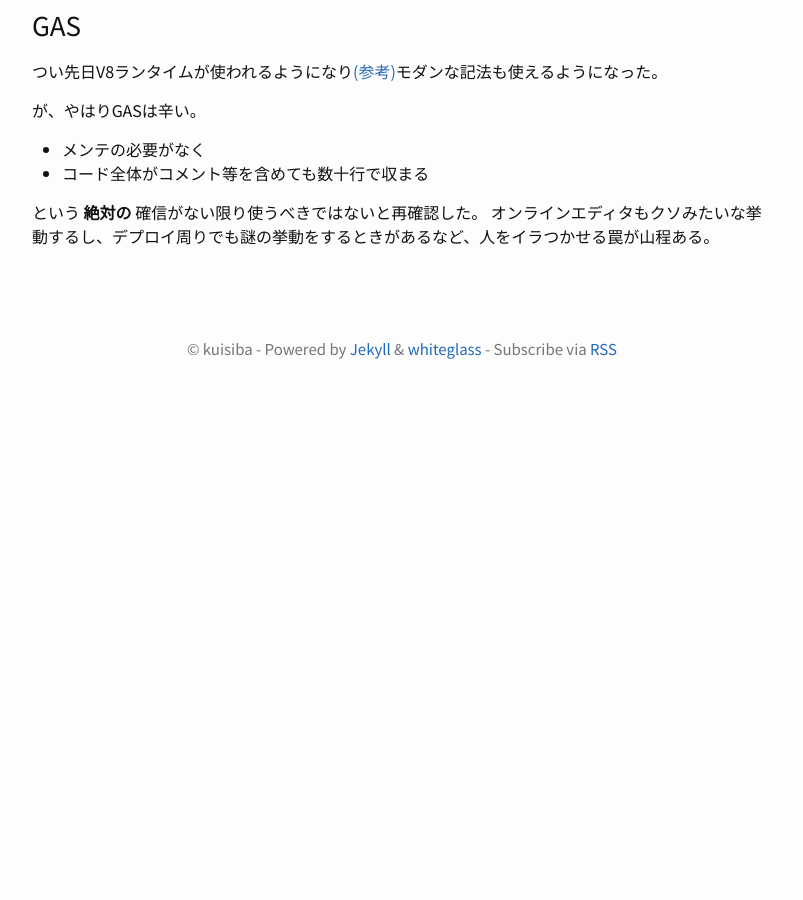
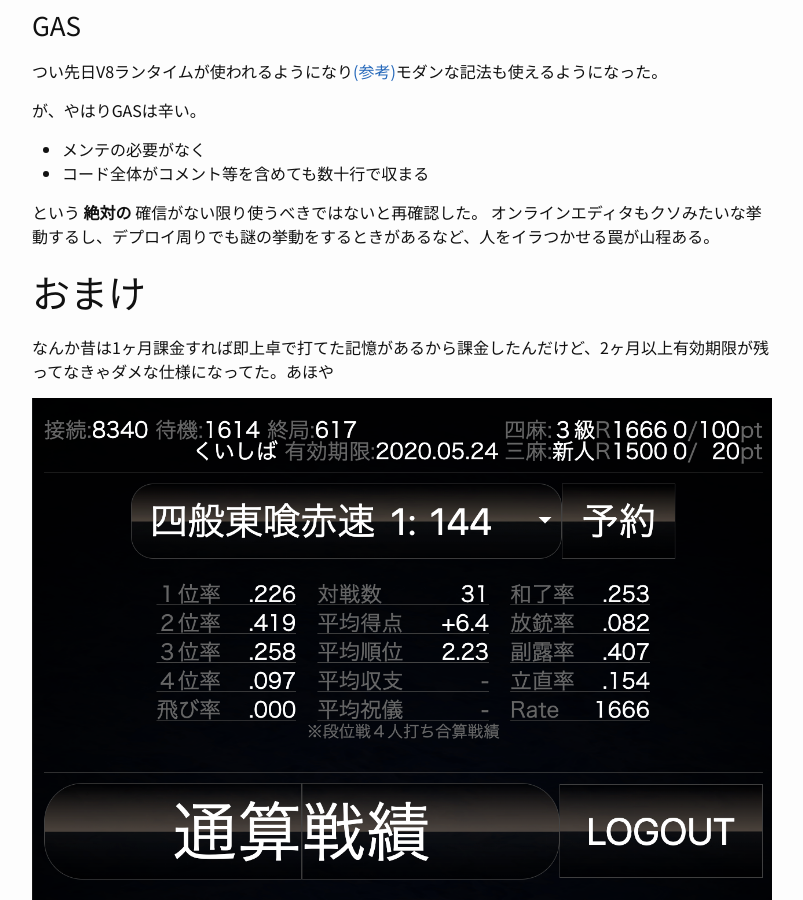
Before and after one commit to kuisiba/kuisiba.github.io, a Jekyll site: the page built from _posts/2020-05-06-14-41-wdkc-chan-bot.md, in a window 1280 px wide and 900 px high, scrolled down 2695 px. Shown: the whole window, without its empty margins (238-1041 px from the left). Built offline with Jekyll 4.4.1, drawn with Linux system fonts in a browser that asks for light colours; before the commit the page ends 3100 px from its top, so only the background shows below that.

Commit message:
add tenhoi

```diff
--- a/_posts/2020-05-06-14-41-wdkc-chan-bot.md
+++ b/_posts/2020-05-06-14-41-wdkc-chan-bot.md
@@ -82,3 +82,8 @@ SlackのアプリとかAPIとかのページでぽちぽち設定して、トー
 
 という **絶対の** 確信がない限り使うべきではないと再確認した。
 オンラインエディタもクソみたいな挙動するし、デプロイ周りでも謎の挙動をするときがあるなど、人をイラつかせる罠が山程ある。
+
+# おまけ
+なんか昔は1ヶ月課金すれば即上卓で打てた記憶があるから課金したんだけど、2ヶ月以上有効期限が残ってなきゃダメな仕様になってた。あほや
+
+![てんほい3きゅう](/assets/tenhoi-3kyu.png)
```
Also changed, not shown: assets/tenhoi-3kyu.png (added).
